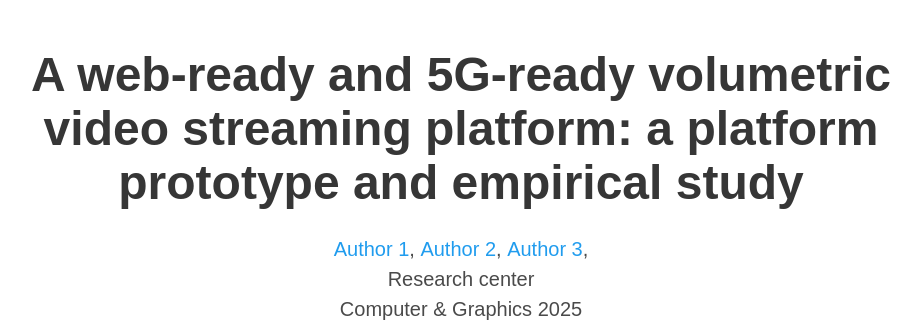
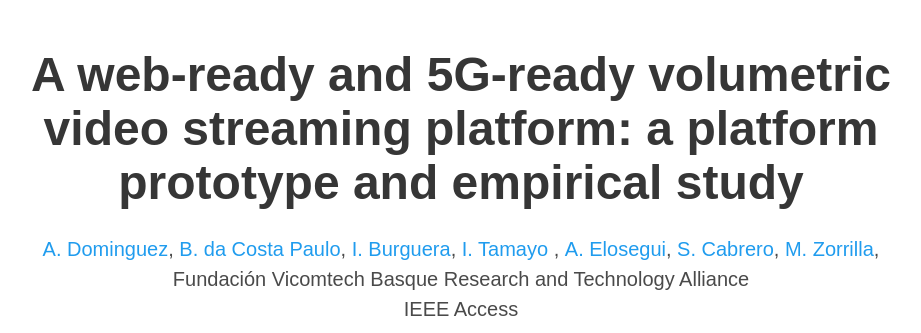
Before and after one commit to LineaInteractividad/VholoStream, a plain HTML site: page index.html in a window 1280 px wide. Shown: the top 333 px of the page, without its empty margins (179-1100 px from the left). Drawn offline with nearby package versions, Linux system fonts and the light colour scheme; some icons are missing; a web font is replaced by a local one.

Commit message:
feat: Update author names and affiliations in index.html

```diff
--- a/index.html
+++ b/index.html
@@ -55,18 +55,30 @@
             <div class="is-size-5 publication-authors">
               <!-- Paper authors -->
               <span class="author-block">
-                <a href="#" target="_blank">Author 1</a>,
+                <a href="#" target="_blank">A. Dominguez</a>,
               </span>
               <span class="author-block">
-                <a href="#" target="_blank">Author 2</a>,
+                <a href="#" target="_blank">B. da Costa Paulo</a>,
               </span>
               <span class="author-block">
-                <a href="#" target="_blank">Author 3</a>,
+                <a href="#" target="_blank">I. Burguera</a>,
+              </span>
+              <span class="author-block">
+                <a href="#" target="_blank">I. Tamayo </a>,
+              </span>
+              <span class="author-block">
+                <a href="#" target="_blank">A. Elosegui</a>,
+              </span>
+              <span class="author-block">
+                <a href="#" target="_blank">S. Cabrero</a>,
+              </span>
+              <span class="author-block">
+                <a href="#" target="_blank">M. Zorrilla</a>,
               </span>
             </div>
 
                   <div class="is-size-5 publication-authors">
-                    <span class="author-block">Research center<br>Computer & Graphics 2025</span>
+                    <span class="author-block">Fundación Vicomtech Basque Research and Technology Alliance<br>IEEE Access</span>
                     <!-- <span class="eql-cntrb"><small><br><sup>*</sup>Indicates Equal Contribution</small></span> -->
                   </div>
 
@@ -207,37 +219,36 @@
 
 
 
-<!-- Video presentation -->
+<!-- Video presentation
 <section class="hero is-small">
   <div class="hero-body">
     <div class="container">
-      <!-- Paper video. -->
+
       <h2 class="title is-3">Demo video (coming soon)</h2>
       <div class="columns is-centered has-text-centered">
         <div class="column is-four-fifths">
             <div class="has-text-centered">
               <br>
               <img src="static/images/comingsoon.png" alt="Animation GIF" style="width: 65%; height: auto; border-radius: 10px;">
-              <!-- <h4 class="subtitle">
+               <h4 class="subtitle">
                 Volumetric 3D reconstruction of a cello performance captured with RGB-D sensors rendered on web.
-              </h4> -->
+              </h4>
             </div>
 
-              <!-- <div class="publication-video">
+             <div class="publication-video">
                 <video poster="" id="tree" autoplay controls muted loop height="100%">
 
                   <source src="static/videos/banner.mp4"
                   type="video/mp4">
                 </video>
               </div>
-            </div> -->
-        </div>
+            </div>
 
       </div>
     </div>
   </div>
 </section>
-<!-- End youtube video -->
+End youtube video -->
 
 
 
@@ -252,9 +263,9 @@
          <code>
           @article{
             title={A Web-Ready and 5G-Ready Volumetric Video Streaming Platform: A Platform Prototype and Empirical Study},
-            author={Author 1, Author 2, Author 3},
+            author={A. Dominguez, B. da Costa Paulo, I. Burguera, I. Tamayo, A. Elosegui, S. Cabrero, M. Zorrilla},
             year={2025},
-            journal={},
+            journal={IEEE Access},
             url={},
             note={}
           }
```
